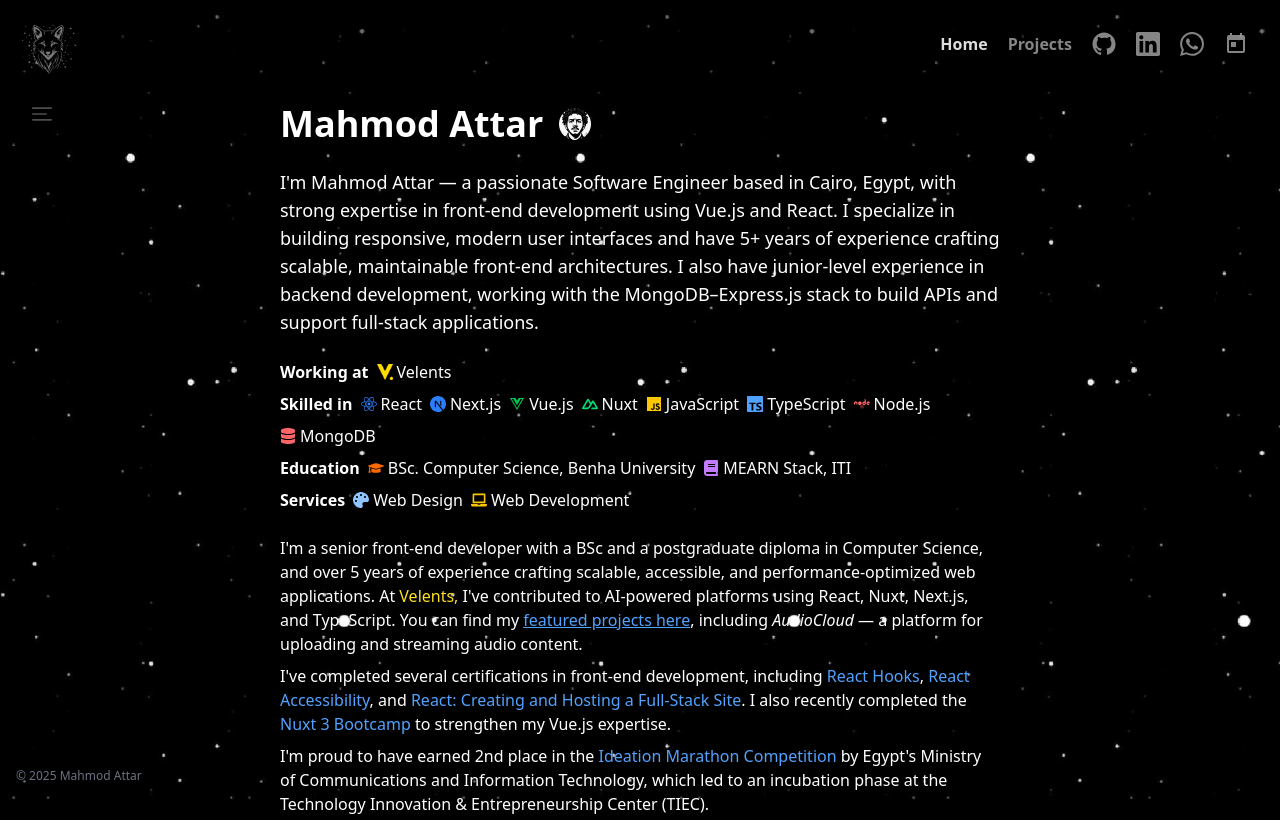
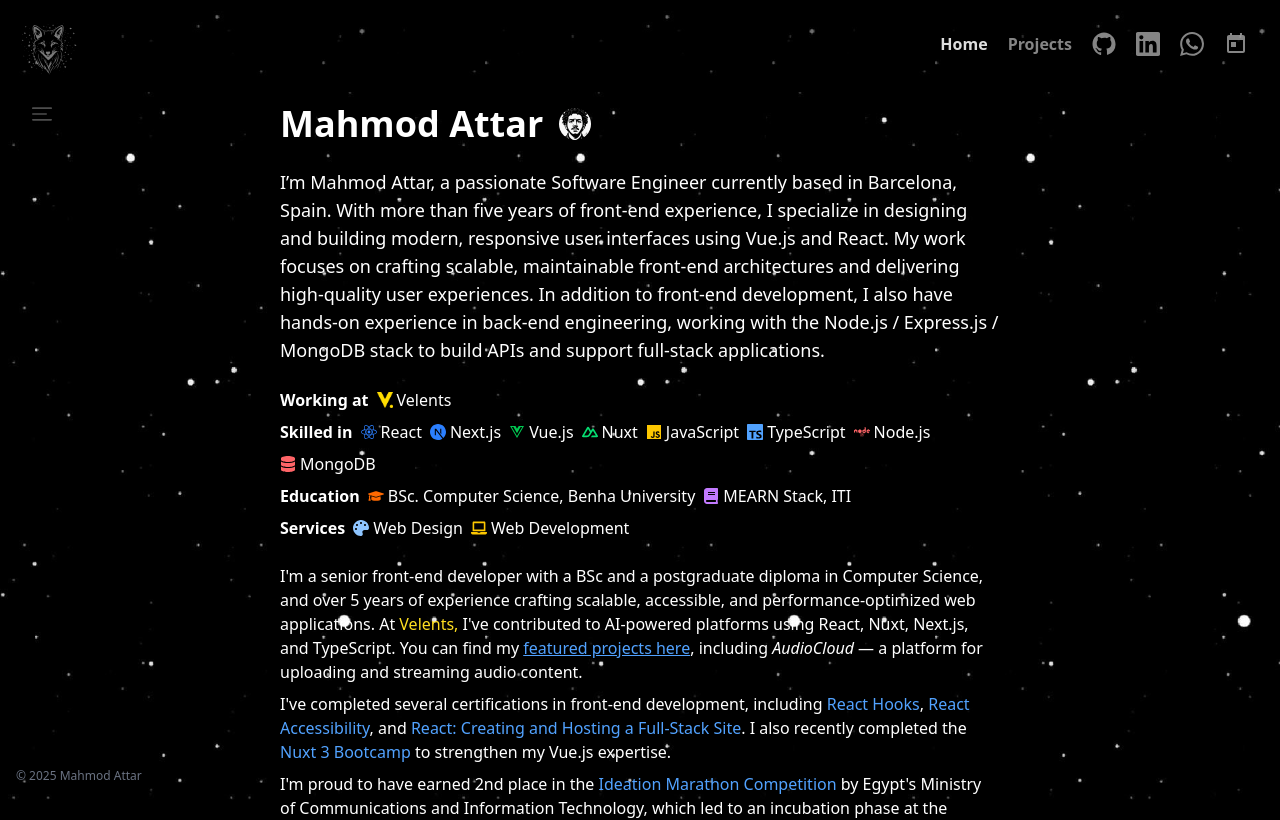
Before and after one commit to Attar74/portfolio, a React (Vite) app: page / in a window 1280 px wide. Shown: the top 820 px of the page. Built offline with nearby package versions, Linux system fonts and the light colour scheme.

Commit message:
fix location

```diff
--- a/src/components/Profile.jsx
+++ b/src/components/Profile.jsx
@@ -70,13 +70,15 @@ const Profile = () => {
         </div>
 
         <p className="text-lg mb-6">
-          I'm Mahmod Attar — a passionate Software Engineer based in Cairo,
-          Egypt, with strong expertise in front-end development using Vue.js and
-          React. I specialize in building responsive, modern user interfaces and
-          have 5+ years of experience crafting scalable, maintainable front-end
-          architectures. I also have junior-level experience in backend
-          development, working with the MongoDB–Express.js stack to build APIs
-          and support full-stack applications.
+          I’m Mahmod Attar, a passionate Software Engineer currently based in
+          Barcelona, Spain. With more than five years of front-end experience, I
+          specialize in designing and building modern, responsive user
+          interfaces using Vue.js and React. My work focuses on crafting
+          scalable, maintainable front-end architectures and delivering
+          high-quality user experiences. In addition to front-end development, I
+          also have hands-on experience in back-end engineering, working with
+          the Node.js / Express.js / MongoDB stack to build APIs and support
+          full-stack applications.
         </p>
 
         <div className="space-y-2 mb-6">
```
